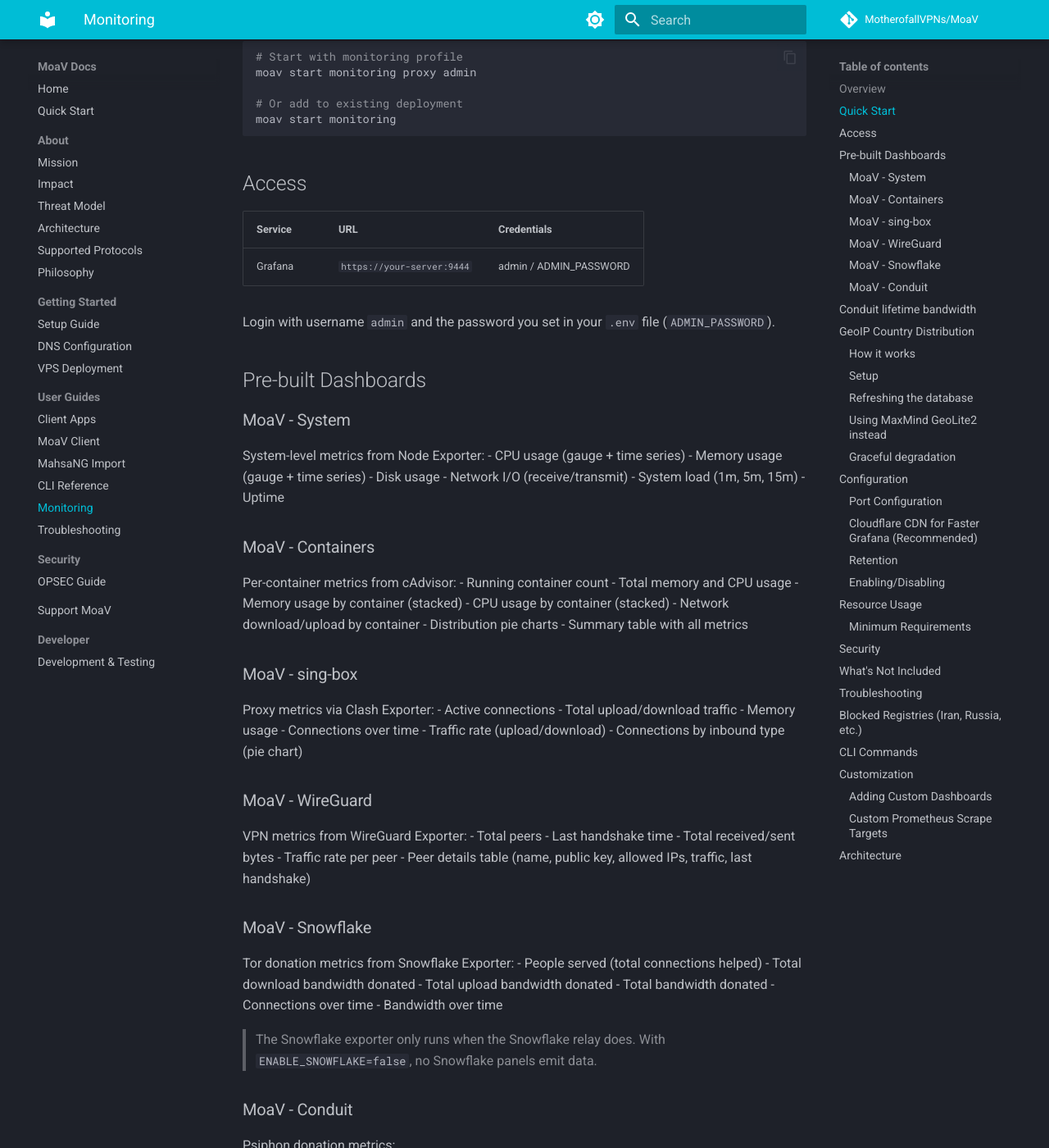
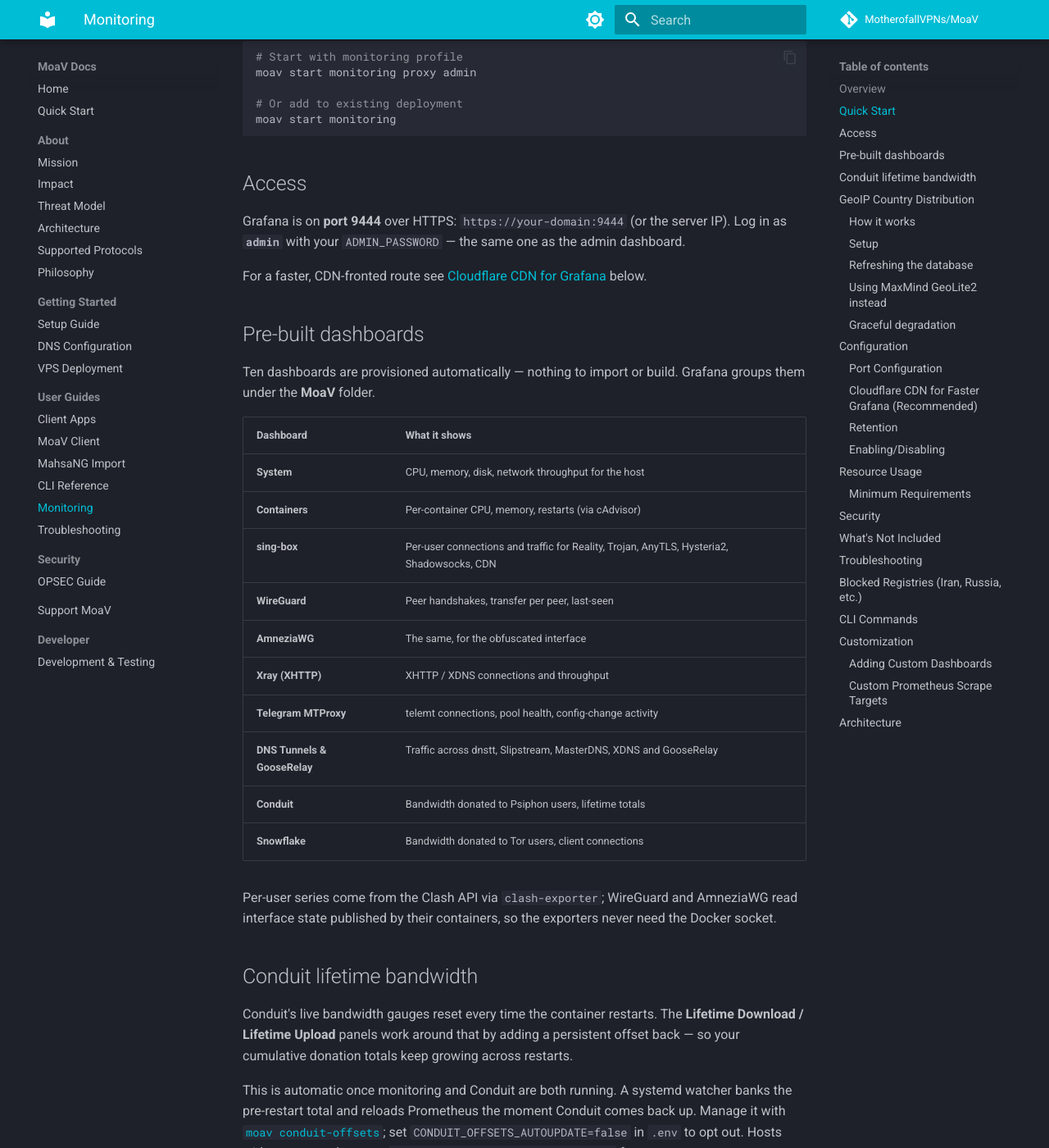
Before and after one commit to MotherofallVPNs/moav-site, an MkDocs documentation site: the page built from docs/MONITORING.md, in a window 1280 px wide and 1400 px high, scrolled down 635 px. Shown: the whole window at 82% size. Built offline with MkDocs 1.6.1 and Material for MkDocs 9.7.7, drawn with Linux system fonts in a browser that asks for light colours; comment, search, counter and statistics services are not loaded; some of the changed text lies outside the part shown.

Commit message:
docs: fix the dashboard list, drop the last ToCs, remove a deleted script
Post-v2 accuracy sweep across the remaining pages.

MONITORING.md 392 -> 337 lines
- The dashboard section documented SIX dashboards; ten actually ship. Missing
  entirely were AmneziaWG, Xray (XHTTP), Telegram MTProxy, and DNS Tunnels &
  GooseRelay -- so four of MoaV's protocols looked unmonitored in the docs.
  Replaced the six prose subsections with one accurate table read off the
  provisioned dashboard files, plus a line on where the series come from
  (Clash API via clash-exporter; wg/awg read published interface state, which
  is why those exporters no longer need the Docker socket).
- The Access section no longer repeats what Quick Start now covers.

TROUBLESHOOTING.md
- Removed instructions to run `./scripts/wg-sync-keys.sh`. That script was
  deleted in v2 (it had no callers and the key mismatch it patched no longer
  happens, since every peer add now syncs server.pub from the running
  container). Following those steps today would fail on a missing file.
  Replaced with `moav regenerate-users` and a note on why it self-heals.
- Noted that `sing-box check -c /etc/sing-box/config.json` validates the config
  ON DISK, while sing-box runs from a copy taken at container start -- which is
  exactly why a just-created user can show `unknown UUID` while the file looks
  correct. Added the command to check the running copy.

OPSEC.md: dropped the hand-written Table of Contents, the last one in the docs.

```diff
--- a/docs/MONITORING.md
+++ b/docs/MONITORING.md
@@ -32,83 +32,28 @@
 
 ## Access
 
-| Service | URL | Credentials |
-|---------|-----|-------------|
-| Grafana | `https://your-server:9444` | admin / ADMIN_PASSWORD |
+Grafana is on **port 9444** over HTTPS: `https://your-domain:9444` (or the server IP). Log in as **`admin`** with your `ADMIN_PASSWORD` — the same one as the admin dashboard.
 
-Login with username `admin` and the password you set in your `.env` file (`ADMIN_PASSWORD`).
+For a faster, CDN-fronted route see [Cloudflare CDN for Grafana](#cloudflare-cdn-for-faster-grafana-recommended) below.
 
-## Pre-built Dashboards
+## Pre-built dashboards
 
-### MoaV - System
+Ten dashboards are provisioned automatically — nothing to import or build. Grafana groups them under the **MoaV** folder.
 
-<!-- Screenshot: System dashboard (CPU/Memory gauges and graphs) -->
+| Dashboard | What it shows |
+|---|---|
+| **System** | CPU, memory, disk, network throughput for the host |
+| **Containers** | Per-container CPU, memory, restarts (via cAdvisor) |
+| **sing-box** | Per-user connections and traffic for Reality, Trojan, AnyTLS, Hysteria2, Shadowsocks, CDN |
+| **WireGuard** | Peer handshakes, transfer per peer, last-seen |
+| **AmneziaWG** | The same, for the obfuscated interface |
+| **Xray (XHTTP)** | XHTTP / XDNS connections and throughput |
+| **Telegram MTProxy** | telemt connections, pool health, config-change activity |
+| **DNS Tunnels & GooseRelay** | Traffic across dnstt, Slipstream, MasterDNS, XDNS and GooseRelay |
+| **Conduit** | Bandwidth donated to Psiphon users, lifetime totals |
+| **Snowflake** | Bandwidth donated to Tor users, client connections |
 
-System-level metrics from Node Exporter:
-- CPU usage (gauge + time series)
-- Memory usage (gauge + time series)
-- Disk usage
-- Network I/O (receive/transmit)
-- System load (1m, 5m, 15m)
-- Uptime
-
-### MoaV - Containers
-
-<!-- Screenshot: Containers dashboard (per-container resource usage) -->
-
-Per-container metrics from cAdvisor:
-- Running container count
-- Total memory and CPU usage
-- Memory usage by container (stacked)
-- CPU usage by container (stacked)
-- Network download/upload by container
-- Distribution pie charts
-- Summary table with all metrics
-
-### MoaV - sing-box
-
-<!-- Screenshot: sing-box dashboard (connections and traffic) -->
-
-Proxy metrics via Clash Exporter:
-- Active connections
-- Total upload/download traffic
-- Memory usage
-- Connections over time
-- Traffic rate (upload/download)
-- Connections by inbound type (pie chart)
-
-### MoaV - WireGuard
-
-<!-- Screenshot: WireGuard dashboard (peer metrics) -->
-
-VPN metrics from WireGuard Exporter:
-- Total peers
-- Last handshake time
-- Total received/sent bytes
-- Traffic rate per peer
-- Peer details table (name, public key, allowed IPs, traffic, last handshake)
-
-### MoaV - Snowflake
-
-<!-- Screenshot: Snowflake dashboard (donation metrics) -->
-
-Tor donation metrics from Snowflake Exporter:
-- People served (total connections helped)
-- Total download bandwidth donated
-- Total upload bandwidth donated
-- Total bandwidth donated
-- Connections over time
-- Bandwidth over time
-
-> The Snowflake exporter only runs when the Snowflake relay does. With `ENABLE_SNOWFLAKE=false`, no Snowflake panels emit data.
-
-### MoaV - Conduit
-
-Psiphon donation metrics:
-
-- **Live bandwidth** (`conduit_bytes_downloaded` / `conduit_bytes_uploaded`) — in-memory gauges, reset on every Conduit container restart.
-- **Lifetime bandwidth** (`conduit_bytes_downloaded_lifetime` / `conduit_bytes_uploaded_lifetime`) — Prometheus recording rule that adds a per-install offset to the live counters, so cumulative donation totals survive restarts.
-- **Connected clients** + per-region splits.
+Per-user series come from the Clash API via `clash-exporter`; WireGuard and AmneziaWG read interface state published by their containers, so the exporters never need the Docker socket.
 
 ## Conduit lifetime bandwidth
 
```
Also changed, not shown: docs/OPSEC.md (+0 -24 lines), docs/TROUBLESHOOTING.md (+7 -11 lines).
